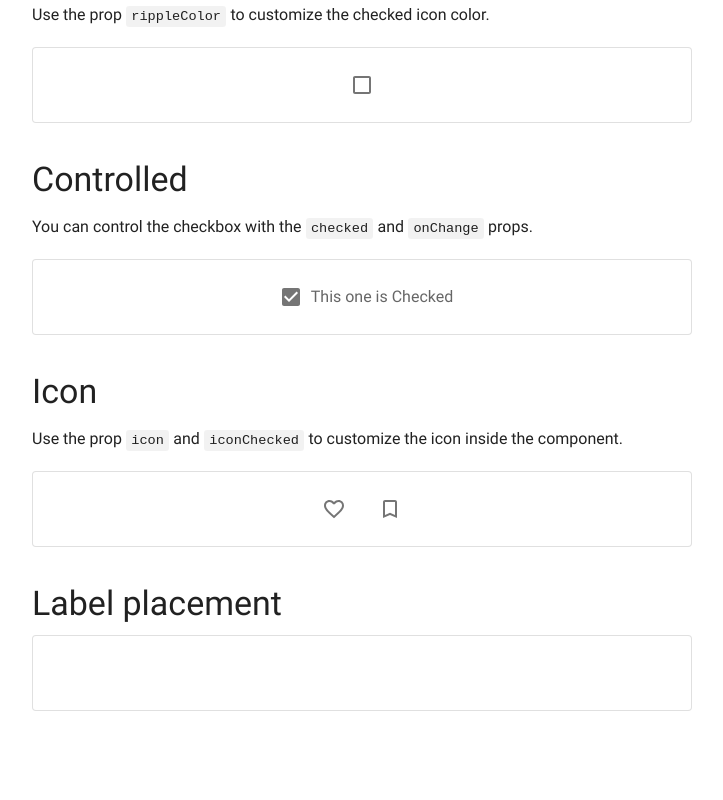
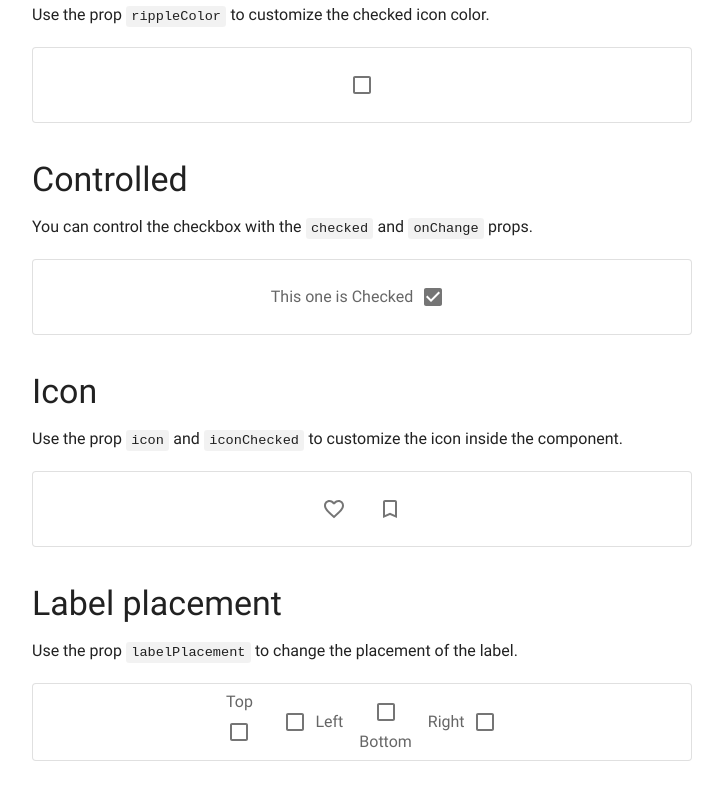
Before and after one commit to KyLoc20/Ruetify-UI, a Next.js app: page /components/checkbox in a window 1280 px wide. Shown: the part 1852-2652 px from the top of the page, without its empty margins (300-1023 px from the left). Before the commit the page ends 2631 px from the top, so only its background shows below. Built offline with nearby package versions, Linux system fonts and the light colour scheme.

Commit message:
[Checkbox] label placement

```diff
--- a/pages/components/checkbox/index.jsx
+++ b/pages/components/checkbox/index.jsx
@@ -162,7 +162,28 @@ export default function CheckboxPage() {
         <Typography type="h2" id="ac-label-placement">
           Label placement
         </Typography>
-        <GroupBox></GroupBox>
+        <Typography type="p">
+          Use the prop <code>labelPlacement</code> to change the placement of
+          the label.
+        </Typography>
+        <GroupBox>
+          <Checkbox color="primary" labelPlacement="top" label="Top"></Checkbox>
+          <Checkbox
+            color="primary"
+            labelPlacement="left"
+            label="Left"
+          ></Checkbox>
+          <Checkbox
+            color="primary"
+            labelPlacement="bottom"
+            label="Bottom"
+          ></Checkbox>
+          <Checkbox
+            color="primary"
+            labelPlacement="right"
+            label="Right"
+          ></Checkbox>
+        </GroupBox>
       </Page>
     </PageContentNavigationContext.Provider>
   );
--- a/ui/Checkbox/Checkbox.jsx
+++ b/ui/Checkbox/Checkbox.jsx
@@ -9,6 +9,7 @@ import { getSize } from "./size";
 const CheckboxComponent = styled("div")`
   display: inline-flex;
   cursor: pointer;
+  align-items: center;
   &.disabled {
     cursor: default;
   }
@@ -27,6 +28,12 @@ const LabelWrapper = styled("div")`
   justify-content: center;
   align-items: center;
 `;
+const FlexDirectionMap = {
+  left: "row",
+  right: "row-reverse",
+  top: "column-reverse",
+  bottom: "column",
+};
 export default function Checkbox(props) {
   const [isHovering, setIsHovering] = React.useState(false);
   const [isChecked, setIsChecked] = React.useState(props.checked);
@@ -38,7 +45,8 @@ export default function Checkbox(props) {
       clsx(
         "checkbox",
         props.disabled && "disabled",
-        props.checked && "checked"
+        props.checked && "checked",
+        `label-${props.labelPlacement}`
       ),
     [props.disabled, props.checked]
   );
@@ -77,6 +85,9 @@ export default function Checkbox(props) {
   const computedLabelTextColor = React.useMemo(() => {
     return props.disabled ? "rgba(0, 0, 0, 0.38)" : "rgba(0, 0, 0, 0.6)";
   }, [props.disabled]);
+  const computedFlexPosition = React.useMemo(() => {
+    return { flexDirection: FlexDirectionMap[props.labelPlacement] || "row" };
+  }, [props.labelPlacement]);
   const handleClickIcon = (e) => {
     if (props.disabled) return;
     createRipple(e, true, computedRippleColor);
@@ -102,7 +113,10 @@ export default function Checkbox(props) {
     setIsHovering(false);
   };
   return (
-    <CheckboxComponent className={computedClasses}>
+    <CheckboxComponent
+      className={computedClasses}
+      style={{ ...computedFlexPosition }}
+    >
       <IconWrapper
         style={{
           height: computedIconWrapperSize,
@@ -158,4 +172,5 @@ Checkbox.defaultProps = {
   size: "md",
   disabled: false,
   checked: false,
+  labelPlacement: "right",
 };
```
